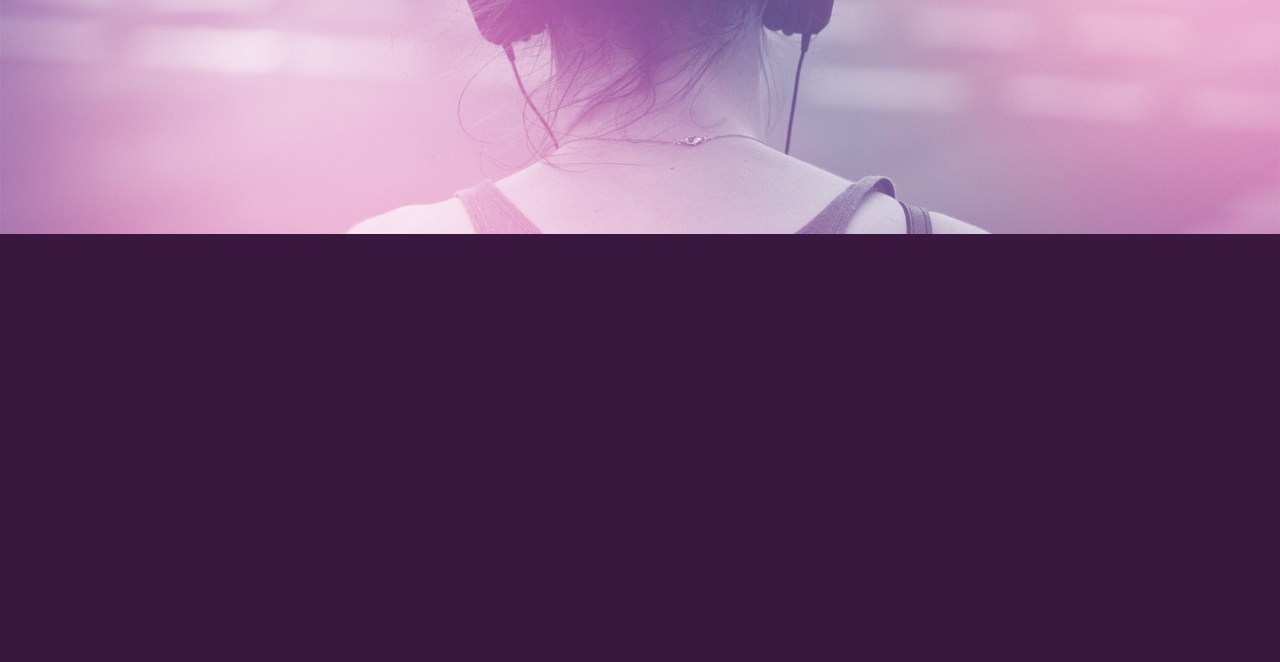
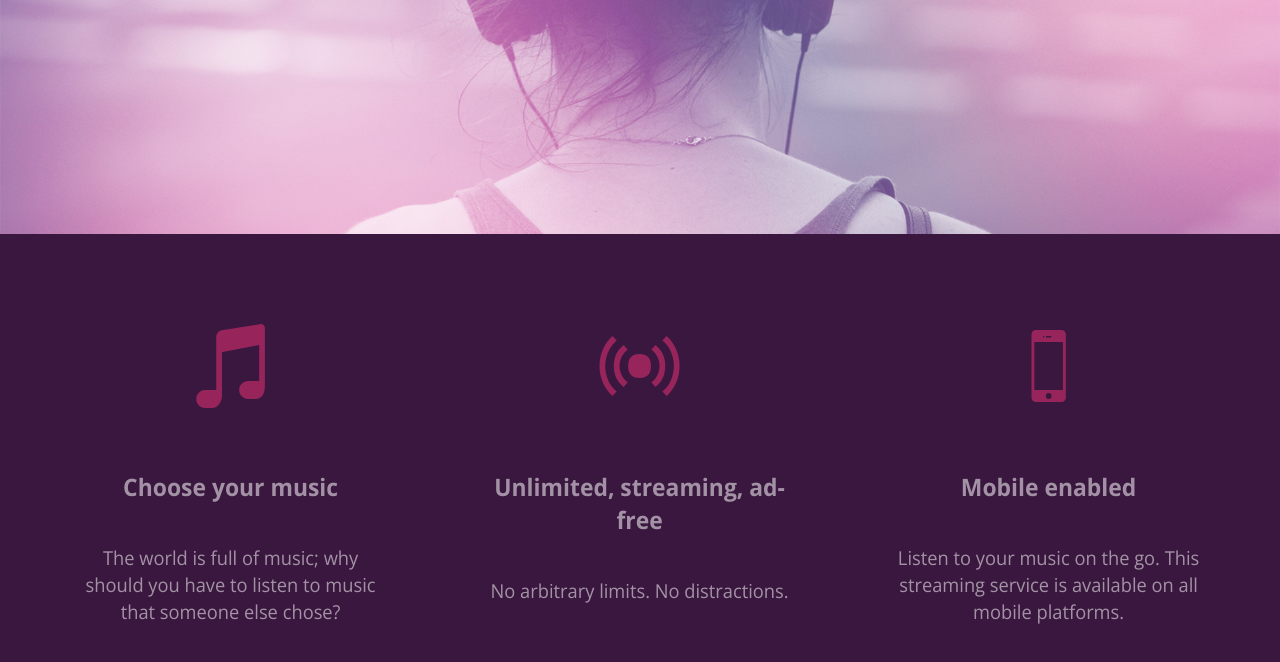
Before and after one commit to ncud4bloc/bloc-jams, a plain HTML site: page index.html in a window 1280 px wide. Shown: the part 466-1128 px from the top of the page. Drawn offline with nearby package versions, Linux system fonts and the light colour scheme.

Commit message:
Checkpoint-9 completed

```diff
--- a/scripts/landing.js
+++ b/scripts/landing.js
@@ -1,16 +1,16 @@
-var animatePoints = function() {
+ var pointsArray = document.getElementsByClassName('point');
 
-    var points = document.getElementsByClassName('point');
+ var animatePoints = function(points) {
 
 /* Neil Cudden Stuff
-Added a 45 degree rotation
-Changed the transition behaviour in landing.css */
+My 45 degree rotation now commented out
+*/
 
     var revealPoint = function(index){
         points[index].style.opacity = 1;
-        points[index].style.transform = "scaleX(1) translateY(0) rotate(45deg)";
-        points[index].style.msTransform = "scaleX(1) translateY(0) rotate(45deg)";
-        points[index].style.WebkitTransform = "scaleX(1) translateY(0) rotate(45deg)";
+        points[index].style.transform = "scaleX(1) translateY(0)"; // rotate(45deg)";
+        points[index].style.msTransform = "scaleX(1) translateY(0)"; //  rotate(45deg)";
+        points[index].style.WebkitTransform = "scaleX(1) translateY(0)"; //  rotate(45deg)";
 
     };
 
@@ -18,3 +18,19 @@ Changed the transition behaviour in landing.css */
         revealPoint(i);
     }
 };
+
+ window.onload = function() {
+        // Automatically animate the points on a tall screen where scrolling can't trigger the animation
+     if (window.innerHeight > 950) {
+         animatePoints(pointsArray);
+     }
+
+     var sellingPoints = document.getElementsByClassName('selling-points')[0];
+     var scrollDistance = sellingPoints.getBoundingClientRect().top - window.innerHeight + 200;
+
+     window.addEventListener('scroll', function(event) {
+         if (document.documentElement.scrollTop || document.body.scrollTop >= scrollDistance) {
+             animatePoints(pointsArray);
+         }
+     });
+ }
--- a/styles/landing.css
+++ b/styles/landing.css
@@ -38,12 +38,11 @@
 
 /* Neil Cudden Stuff
 Increased transition time from 0.25 to 5 seconds
-Increased delay from 0.2 to 1 second
-Set initial scale factro from 0.9 to 0.5 */
+ */
 
-     -webkit-transform: scaleX(0.5) translateY(3rem);
-     -moz-transform: scaleX(0.5) translateY(3rem);
-     transform: scaleX(0.5) translateY(3rem);
+     -webkit-transform: scaleX(0.9) translateY(3rem);
+     -moz-transform: scaleX(0.9) translateY(3rem);
+     transform: scaleX(0.9) translateY(3rem);
      -webkit-transition: all 5.0s ease-in-out;
      -moz-transition: all 5.0s ease-in-out;
      transition: all 5.0s ease-in-out;
@@ -51,9 +50,9 @@ Set initial scale factro from 0.9 to 0.5 */
      -moz-transition: all 0.25s ease-in-out;
      transition: all 0.25s ease-in-out;
      */
-     -webkit-transition-delay: 1.0s;
-     -moz-transition-delay: 1.0s;
-     transition-delay: 1.0s;
+     -webkit-transition-delay: 0.5s;
+     -moz-transition-delay: 0.5s;
+     transition-delay: 0.5s;
 /*     -webkit-transition-delay: 0.2s;
      -moz-transition-delay: 0.2s;
      transition-delay: 0.2s;
```
